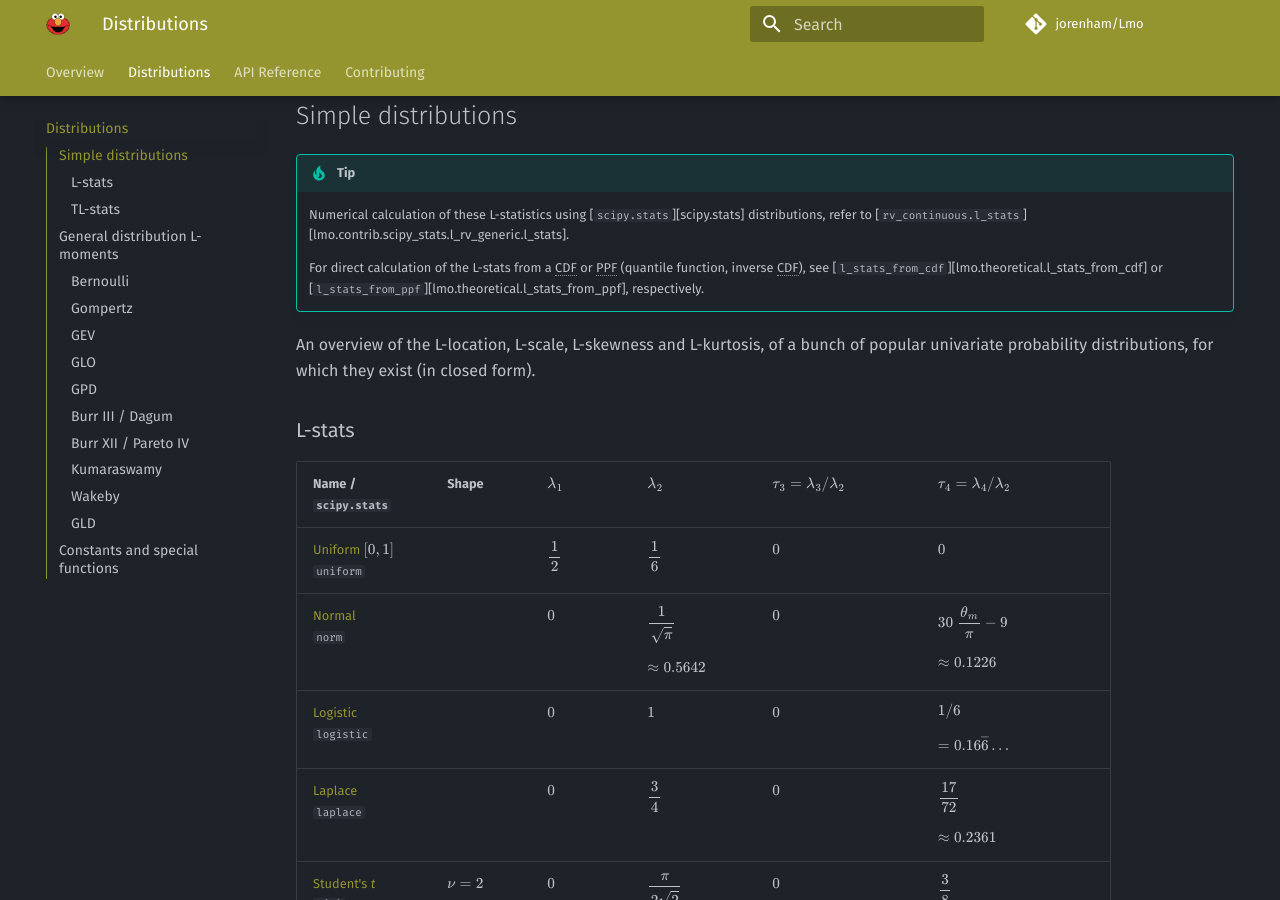
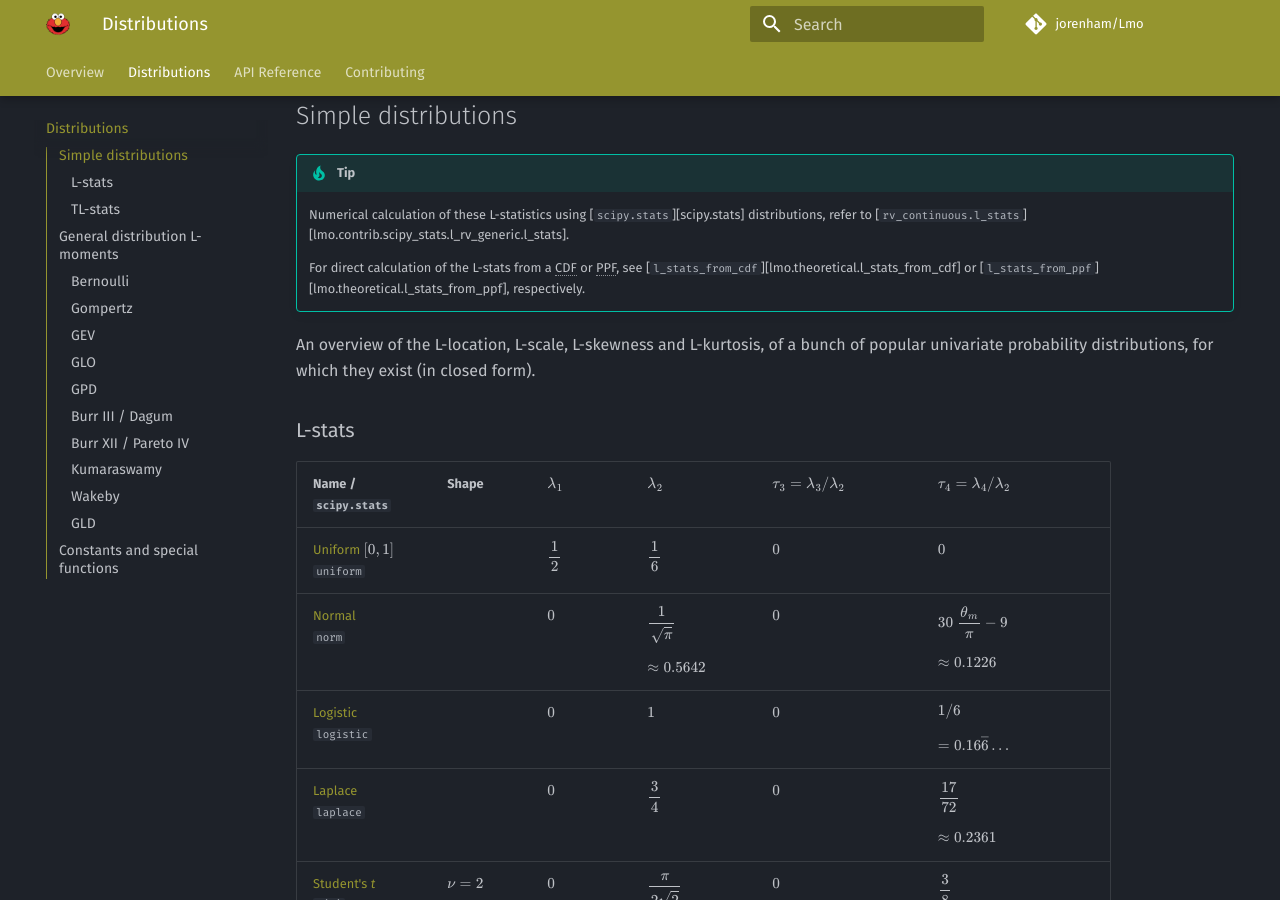
Before and after one commit to jorenham/Lmo, an MkDocs documentation site: the page built from docs/distributions.md, in a window 1280 px wide and 900 px high, scrolled down 549 px. Built offline with MkDocs 1.6.1 and Material for MkDocs 9.7.7, drawn with Linux system fonts in a browser that asks for light colours; comment, search, counter and statistics services are not loaded; some of the changed text lies outside the part shown.

Commit message:
minor fixes

```diff
--- a/docs/distributions.md
+++ b/docs/distributions.md
@@ -24,7 +24,6 @@
 of references. But this should pose no problems in practise, since Lmo makes
 it trivial to check if they aren't incorrect.
 
-
 ## Simple distributions
 
 /// tip
@@ -32,8 +31,8 @@
 distributions, refer to
 [`rv_continuous.l_stats`][lmo.contrib.scipy_stats.l_rv_generic.l_stats].
 
-For direct calculation of the L-stats from a CDF or PPF (quantile function,
-inverse CDF), see [`l_stats_from_cdf`][lmo.theoretical.l_stats_from_cdf] or
+For direct calculation of the L-stats from a CDF or PPF, see
+[`l_stats_from_cdf`][lmo.theoretical.l_stats_from_cdf] or
 [`l_stats_from_ppf`][lmo.theoretical.l_stats_from_ppf], respectively.
 ///
 
@@ -864,7 +863,6 @@
     \end{align*}
 \]
 
-
 The L-moments of the GPD exist when \( \alpha < 1 + t \), and can be
 compactly expressed as
 
@@ -972,7 +970,6 @@
 \( \gamma > 0 \), is known as the (standard) type IV
 [*Pareto distribution*](https://wikipedia.org/wiki/Pareto_distribution)
 
-
 The distribution functions for \( x > 0 \) are defined as:
 
 \[
@@ -1003,7 +1000,7 @@
 and `d` correspond to  \( \alpha \) and \( \beta \), respectively.
 
 The Burr XII and Burr III distributions are related as \( Y = 1 / X \), where
-\( X \) and \( Y \) are random variables with Burr XII \( (\alpha, \beta) \)
+\( X \) and \( Y \) are RV's with Burr XII \( (\alpha, \beta) \)
 and Burr III \( (1 / \alpha, \beta) \)
 distributions (or vice-versa), respectively.
 
@@ -1093,7 +1090,6 @@
     \frac{\phi}{\beta} (1 - (1 - F)^\beta)
     - \frac{1 - \phi}{\delta} (1 - (1 - F)^{-\delta})
 \]
-
 
 /// note | Alternative parametrization
 This 3-parameter Wakeby distribution is equivalent to the 5-parameter
```
